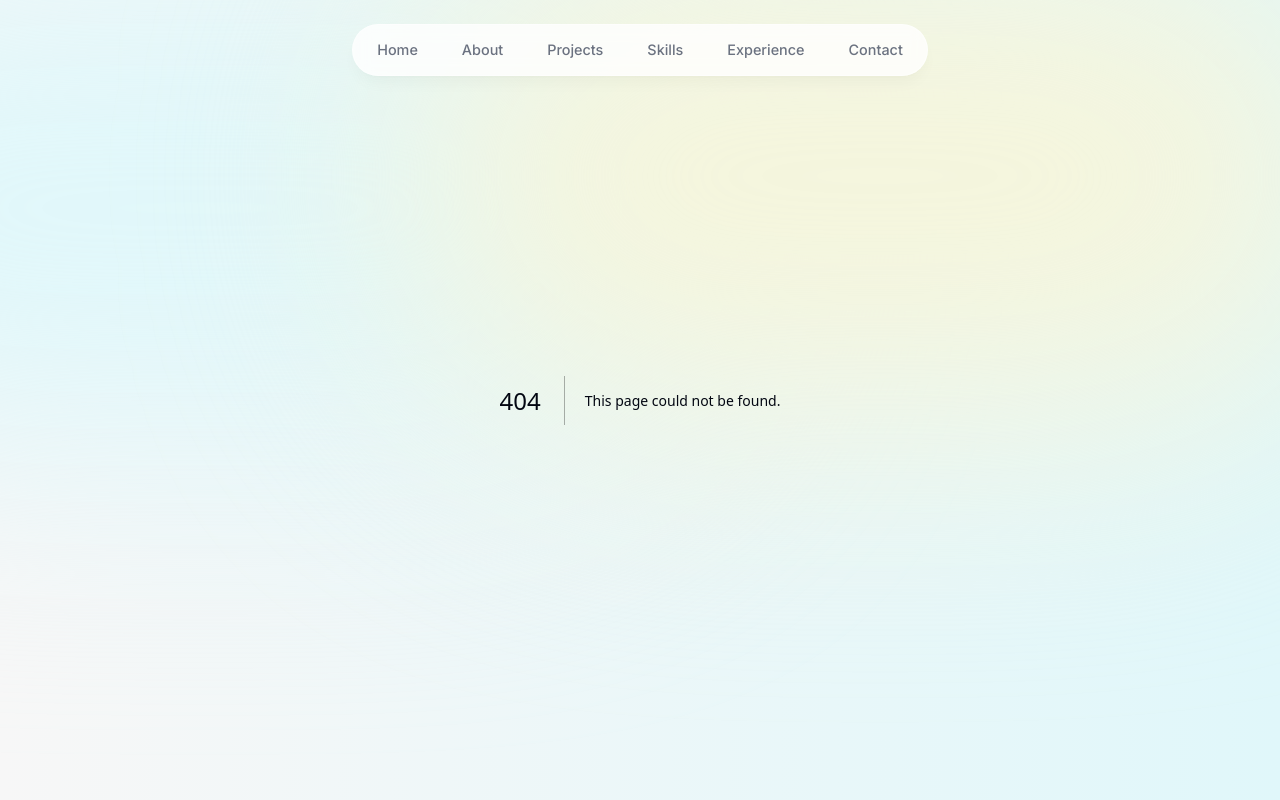
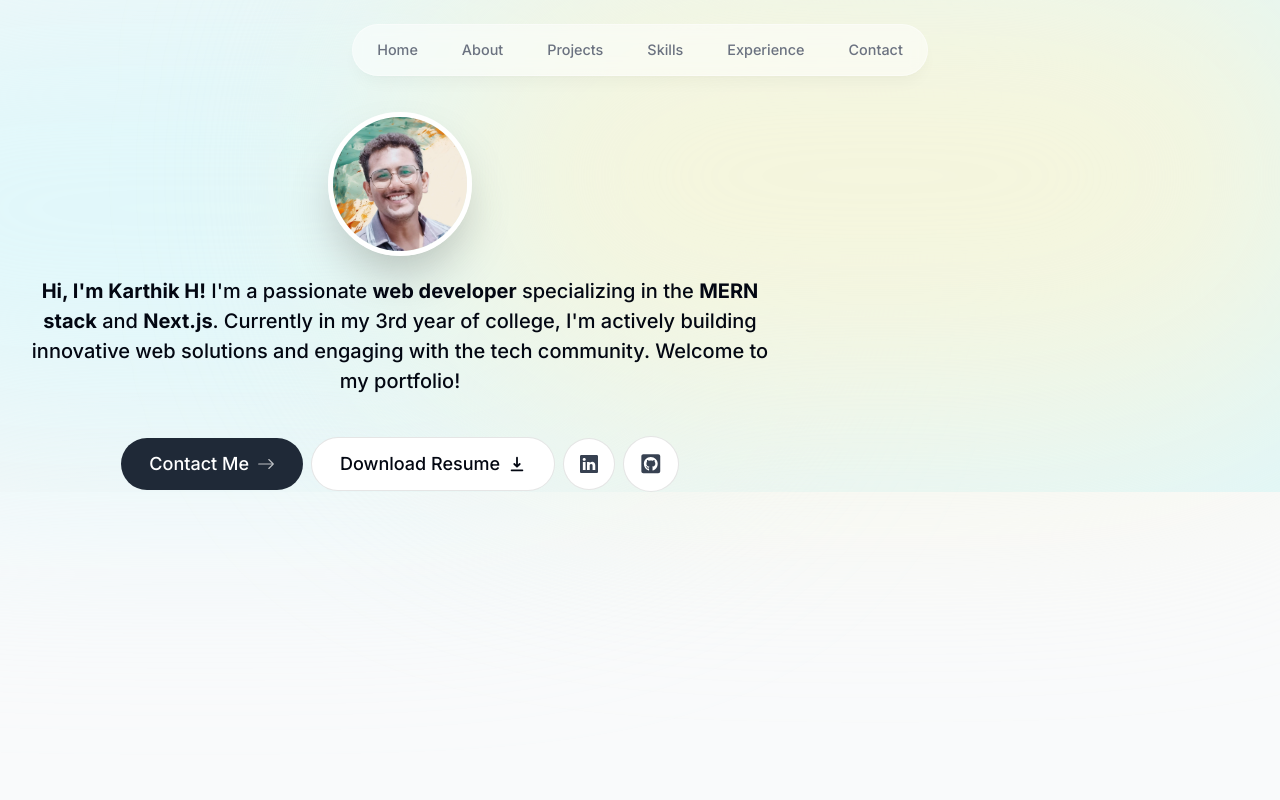
Before and after one commit to TheMikeKaisen/Karthik-Portfolio, a Next.js app in the folder my_portfolio/: page /intro in a window 1280 px wide. Before the commit this address had no page. Shown: the top 800 px of the page. Built offline with nearby package versions, Linux system fonts and the light colour scheme.

Commit message:
complete intro section

```diff
--- /dev/null
+++ b/my_portfolio/app/intro/page.tsx
@@ -0,0 +1,100 @@
+"use client";
+
+import Image from "next/image";
+import { motion } from "framer-motion";
+import Link from "next/link";
+import { BsArrowRight, BsLinkedin } from "react-icons/bs";
+import { HiDownload } from "react-icons/hi";
+import { FaGithubSquare } from "react-icons/fa";
+
+const IntroPage = () => {
+  return (
+    <section className="mb-28 max-w-[50rem] text-center sm:mb-0">
+      <div className="flex items-center justify-center">
+        <div>
+          <motion.div
+            initial={{ opacity: 0, scale: 0 }}
+            animate={{ opacity: 1, scale: 1 }}
+            transition={{
+              type: "tween",
+              duration: 0.3,
+            }}
+          >
+            <Image
+              src="/images/MePicPortfolio.png"
+              width={192}
+              height={192}
+              alt="Karthik's Portrait"
+              quality={"80"}
+              priority={true}
+              className="h-36 w-36 object-cover rounded-full border-[0.35rem] border-white shadow-2xl"
+            />
+          </motion.div>
+        </div>
+      </div>
+
+      {/* Intro Paragraph */}
+
+      <motion.p
+        className="mt-5 mb-10 px-4 text-lg font-medium !leading-[1.5] sm:text-xl"
+        initial={{ y: 100, opacity: 0 }}
+        animate={{ y: 0, opacity: 1 }}
+      >
+        <strong>Hi, I'm Karthik H!</strong> I'm a passionate{" "}
+        <strong>web developer</strong> specializing in the{" "}
+        <strong>MERN stack</strong> and <strong>Next.js</strong>. Currently in
+        my 3rd year of college, I'm actively building innovative web solutions
+        and engaging with the tech community. Welcome to my portfolio!
+      </motion.p>
+
+      {/* Buttons */}
+      <motion.div
+        className="flex flex-col sm:flex-row items-center gap-2 justify-center font-medium text-lg px-4"
+        initial={{ y: 100, opacity: 0 }}
+        animate={{ y: 0, opacity: 1 }}
+        transition={{
+          delay: 0.1,
+        }}
+      >
+        {/* Contact Button */}
+        <Link
+          href={"#contact"}
+          className="group bg-gray-800 text-white px-7 py-3 flex items-center gap-2 rounded-full outline-none  hover:scale-110 transition active:scale-105"
+        >
+          Contact Me
+          <BsArrowRight className="group-hover:translate-x-1.5 transition opacity-70" />
+        </Link>
+
+        {/* Download Resume */}
+        <a
+          className="group bg-white px-7 py-3 flex items-center gap-2 rounded-full outline-none  hover:scale-110 transition active:scale-105 cursor-pointer border border-black/10"
+          href="/resume/karthik_fullstack_resume.pdf"
+          download={true}
+        >
+          Download Resume
+          <HiDownload className="group-hover:translate-y-1 transition" />
+        </a>
+
+        {/* LinkedIn */}
+        <a
+          className="bg-white p-4 text-gray-700 flex items-center gap-2 rounded-full outline-none  hover:scale-[1.15] transition active:scale-105 border border-black/10"
+          href={"https://www.linkedin.com/in/karthik-h-nair/"}
+          target="_blank"
+        >
+          <BsLinkedin />
+        </a>
+
+        {/* Github */}
+        <a
+          className="bg-white p-4 text-[1.35rem] text-gray-700 flex items-center gap-2 rounded-full outline-none  hover:scale-[1.15]  transition active:scale-105 border border-black/10"
+          href={"https://github.com/TheMikeKaisen"}
+          target="_blank"
+        >
+          <FaGithubSquare />
+        </a>
+      </motion.div>
+    </section>
+  );
+};
+
+export default IntroPage;
--- a/my_portfolio/app/layout.tsx
+++ b/my_portfolio/app/layout.tsx
@@ -16,8 +16,10 @@ export default function RootLayout({
 }) {
   return (
     <html lang="en">
-      <body className={`${inter.className} bg-gray-50 text-gray-950 relative`}>
-        <div className="bg-gradient-to-r from-[#f7f7f7] to-[#e0f7fa] absolute top-0 left-0 w-full h-full -z-20"></div>
+      <body className={`${inter.className} bg-gray-50 text-gray-950 relative pt-36 sm:pt-28`}>
+        <div className="bg-gradient-to-r from-[#f7f7f7] to-[#e0f7fa] absolute top-0 left-0 w-full h-full -z-20"
+
+        ></div>
         <div className="bg-[#e0f7fa] absolute top-[-2rem] -z-10 left-[-30rem] h-[30rem] w-[45rem] rounded-full blur-[8rem] sm:w-[65rem] md:left-[-28rem] lg:left-[-24rem] xl:left-[-20rem] 2xl:left-[-15rem]"></div>
         <div className="bg-[#f5f5dc] absolute top-[-4rem] -z-10 right-[-5rem] h-[30rem] w-[30rem] rounded-full blur-[8rem] sm:w-[60rem] dark:bg-[#f5f5dc]"></div>
         <Header />
--- a/my_portfolio/app/page.tsx
+++ b/my_portfolio/app/page.tsx
@@ -1,7 +1,10 @@
 import Image from 'next/image'
+import IntroPage from './intro/page'
 
 export default function Home() {
   return (
-    <div></div>
+    <main className='flex flex-col items-center px-4'>
+      <IntroPage />
+    </main>
   )
 }
--- a/my_portfolio/components/header.tsx
+++ b/my_portfolio/components/header.tsx
@@ -7,7 +7,7 @@ function Header() {
   return (
     <header className="z-[999] relative">
       <motion.div
-        className="fixed top-0 left-1/2 h-[7.5rem] w-full rounded-none border border-white border-opacity-40 bg-white bg-opacity-80 shadow-lg shadow-black/[0.03] backdrop-blur-[0.5rem] sm:top-6 sm:h-[3.25rem] sm:w-[36rem] sm:rounded-full dark:bg-gray-950 dark:border-black/40 dark:bg-opacity-75"
+        className="fixed top-0 left-1/2 h-[7.5rem] w-full rounded-none border border-white border-opacity-40 bg-white bg-opacity-50 shadow-lg shadow-black/[0.03] backdrop-blur-[0.5rem] sm:top-6 sm:h-[3.25rem] sm:w-[36rem] sm:rounded-full dark:bg-gray-950 dark:border-black/40 dark:bg-opacity-75"
         initial={{ y: -100, x: "-50%", opacity: 0 }}
         animate={{ y: 0, x: "-50%", opacity: 1 }}
         style={{ zIndex: 1 }}
```
Also changed, not shown: my_portfolio/.eslintrc.json, my_portfolio/public/images/MePicPortfolio.png (added), 1 other file (tests, documents, lock files or other folders).
